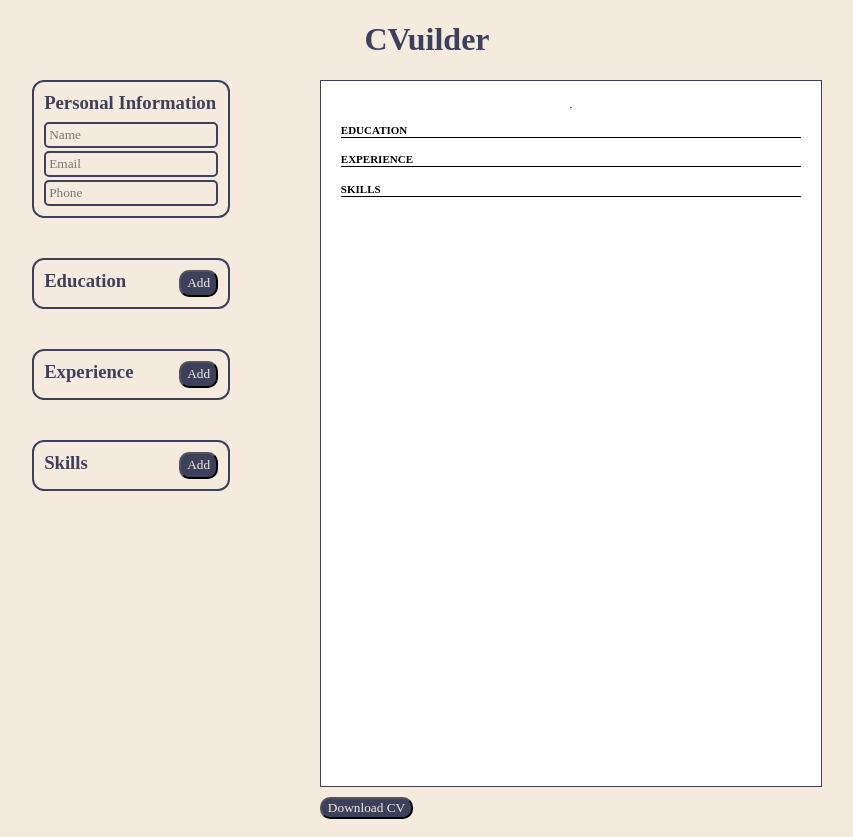
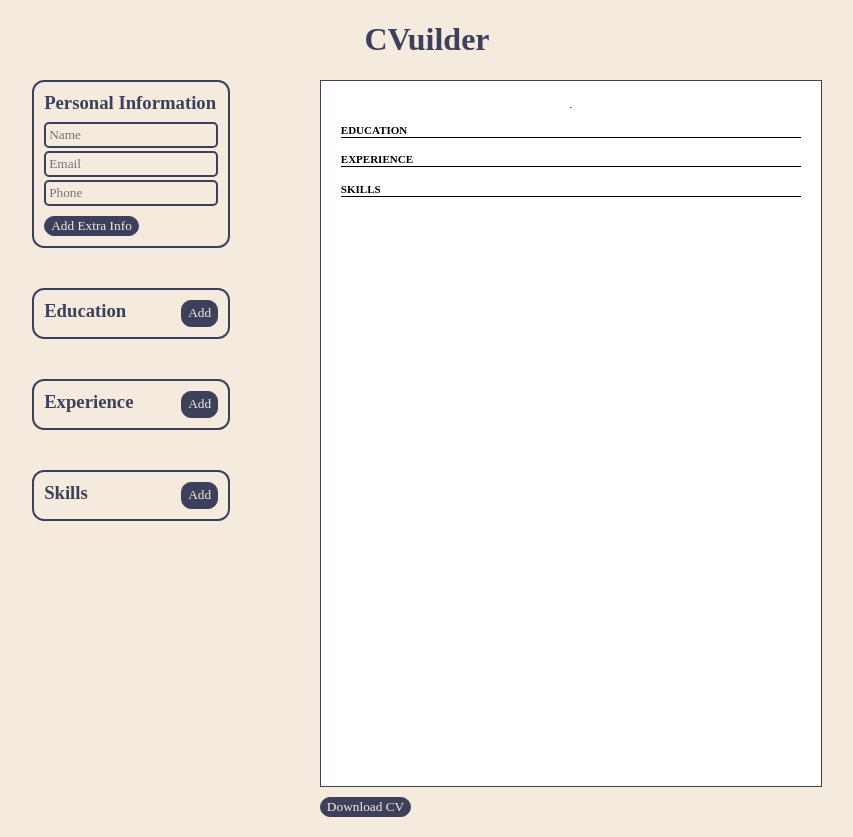
Before and after one commit to loang-chiang/CVuilder, a React (Vite) app: page / in a window 1280 px wide. Shown: the whole page, without its empty margins (213-1066 px from the left). Built offline with nearby package versions, Linux system fonts and the light colour scheme.

Commit message:
Include option to add extra personal info inputs

```diff
--- a/src/App.jsx
+++ b/src/App.jsx
@@ -16,6 +16,7 @@ function App() {
   const [name, setName] = useState("");
   const [email, setEmail] = useState("");
   const [phone, setPhone] = useState("");
+  const [extraInfo, setExtraInfo] = useState([]);
 
   // PersonalInfo fields change
   function handleNameChange(e) {
@@ -26,6 +27,15 @@ function App() {
   }
   function handlePhoneChange(e) {
     setPhone(e.target.value);
+  }
+  function handleExtraInfoChange(id, value) {
+    setExtraInfo(extraInfo.map(info => {
+      if (info.id == id) {
+        return {...info, infoItem: value};
+      } else {
+        return info;
+      }
+    }))
   }
 
   // set state for Education
@@ -85,6 +95,9 @@ function App() {
             handleEmailChange={handleEmailChange}
             phone={phone}
             handlePhoneChange={handlePhoneChange}
+            extraInfo={extraInfo}
+            setExtraInfo = {setExtraInfo}
+            handleExtraInfoChange={handleExtraInfoChange}
           />
 
           <Education
@@ -115,6 +128,7 @@ function App() {
               edSections={edSections}
               expSections={expSections}
               skills={skills}
+              extraInfo={extraInfo}
               ref={cvRef}
             />
           </div>
--- a/src/components/CV.jsx
+++ b/src/components/CV.jsx
@@ -2,12 +2,19 @@ import PropTypes from 'prop-types';
 import { forwardRef } from 'react';
 import '../styles/cv.css'
 
-const CV = forwardRef(({ name, email, phone, edSections, expSections, skills }, ref) => (
+const CV = forwardRef(({ name, email, phone, edSections, expSections, skills, extraInfo}, ref) => (
     <div ref={ref} className="cv-cont">
         <div className="personal-info-cont">
             <h2 className="name">{name}</h2>
             <p className="email-and-phone">
                 {email} · {phone}
+                {extraInfo.map((info, index) => {
+                    const infoItem = info.infoItem;
+
+                    return (
+                    <span key={index} className="extra-info"> · {infoItem}</span>
+                    )
+                })}
             </p>
         </div>
 
@@ -93,7 +100,8 @@ CV.propTypes = {
     phone: PropTypes.string.isRequired,
     edSections: PropTypes.array.isRequired,
     expSections: PropTypes.array.isRequired,
-    skills: PropTypes.array.isRequired
+    skills: PropTypes.array.isRequired,
+    extraInfo: PropTypes.array,
 };
 
 export default CV;
--- a/src/components/PersonalInfo.jsx
+++ b/src/components/PersonalInfo.jsx
@@ -1,12 +1,27 @@
+import { v4 as uuidv4 } from 'uuid';
 import PropTypes from 'prop-types';
 import Input from "./Input.jsx";
 
-function PersonalInfo({ name, handleNameChange, email, handleEmailChange, phone, handlePhoneChange }) {
+function PersonalInfo({ name, handleNameChange, email, handleEmailChange, phone, handlePhoneChange, extraInfo, setExtraInfo, handleExtraInfoChange }) {
+    const addExtraInfo = () => {
+        setExtraInfo([
+            ...extraInfo,
+            {
+                id: uuidv4(),
+                infoItem: ""
+            }
+        ])
+    }
+
+    const deleteExtraInfo = (id) => {
+        setExtraInfo(extraInfo.filter(info => info.id !== id));
+    }
+
     return (
         <div className="form-cont" id="personal-form-cont">
             <h3>Personal Information</h3>
 
-            <div className="inputs-cont">
+            <div className="inputs-cont" id="personal-info-inputs">
                 <Input
                     value={name}
                     handleChange={handleNameChange}
@@ -28,6 +43,21 @@ function PersonalInfo({ name, handleNameChange, email, handleEmailChange, phone,
                     nameClass={"personal-info-input"}
                 />
             </div>
+            <button onClick={addExtraInfo} className="add-section-btn">Add Extra Info</button>
+
+            <div>
+                {extraInfo.map((info, idx) => (
+                    <div className="extra-info-cont" key={info.id}>
+                        <Input
+                            value={info.infoItem}
+                            handleChange={(e) => handleExtraInfoChange(info.id, e.target.value)}
+                            placeholder={`Extra Personal Info ${idx + 1}`}
+                            nameClass={"personal-info-input"}
+                        />
+                        <button onClick={() => deleteExtraInfo(info.id)} className="add-section-btn" id="delete-extra-info-btn">x</button>
+                    </div>
+                ))}
+            </div>
         </div>
     )
 }
@@ -39,6 +69,9 @@ PersonalInfo.propTypes = {
     handleEmailChange: PropTypes.func.isRequired,
     phone: PropTypes.string.isRequired,
     handlePhoneChange: PropTypes.func.isRequired,
+    setExtraInfo: PropTypes.func.isRequired,
+    extraInfo: PropTypes.array,
+    handleExtraInfoChange:  PropTypes.func.isRequired,
 };
 
 export default PersonalInfo
--- a/src/styles/main.css
+++ b/src/styles/main.css
@@ -98,8 +98,14 @@ h3 {
     color: #9e5a93;
 }
 
+.extra-info-cont {
+    margin-top: 5px;
+    display: flex;
+    align-items: center;
+}
 
-/* INPUTS AND BUTTONS */
+
+/* INPUTS */
 input, textarea {
     border-radius: 5px;
     margin-top: 3px;
@@ -144,9 +150,16 @@ textarea {
     color: #b79fb1;
 }
 
+#personal-info-inputs {
+    margin-bottom: 10px;
+}
+
+
+/* BUTTONS */
 .add-section-btn {
     border-radius: 10px;
     background-color: #3d405b;
+    border: 1px solid #3d405b;
     color: #f4ebde;
     font-family: 'Times New Roman', Times, serif; /* repeated bc of the Download CV button */
 }
@@ -170,3 +183,12 @@ textarea {
     background-color: #9e5a93;
     border: 2px solid #9e5a93;
 }
+
+#delete-extra-info-btn {
+    height: 22px;
+    width: 22px;
+    border-radius: 20px;
+    margin-top: 3px;
+    margin-left: 3px;
+    padding-bottom: 10px;
+}
```
